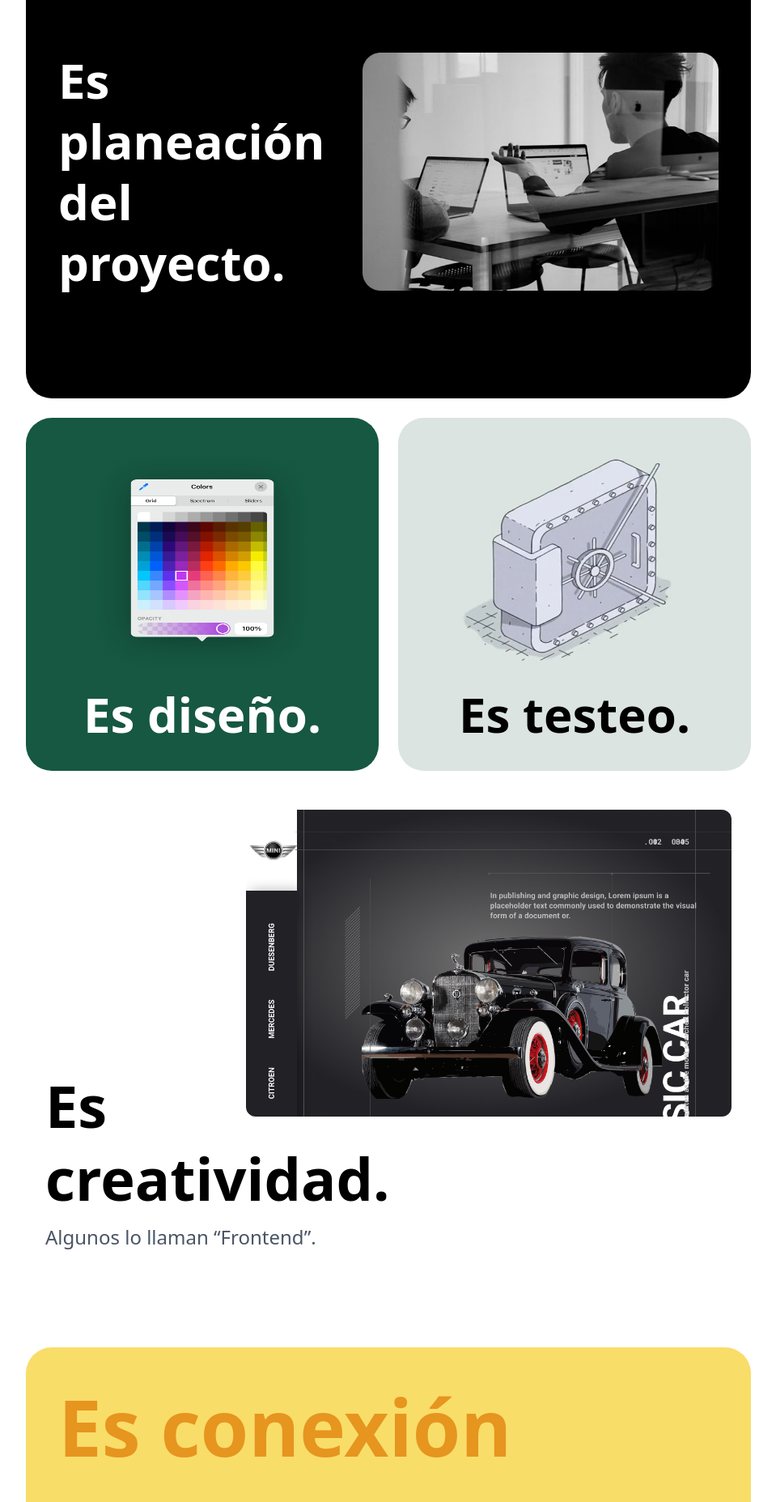
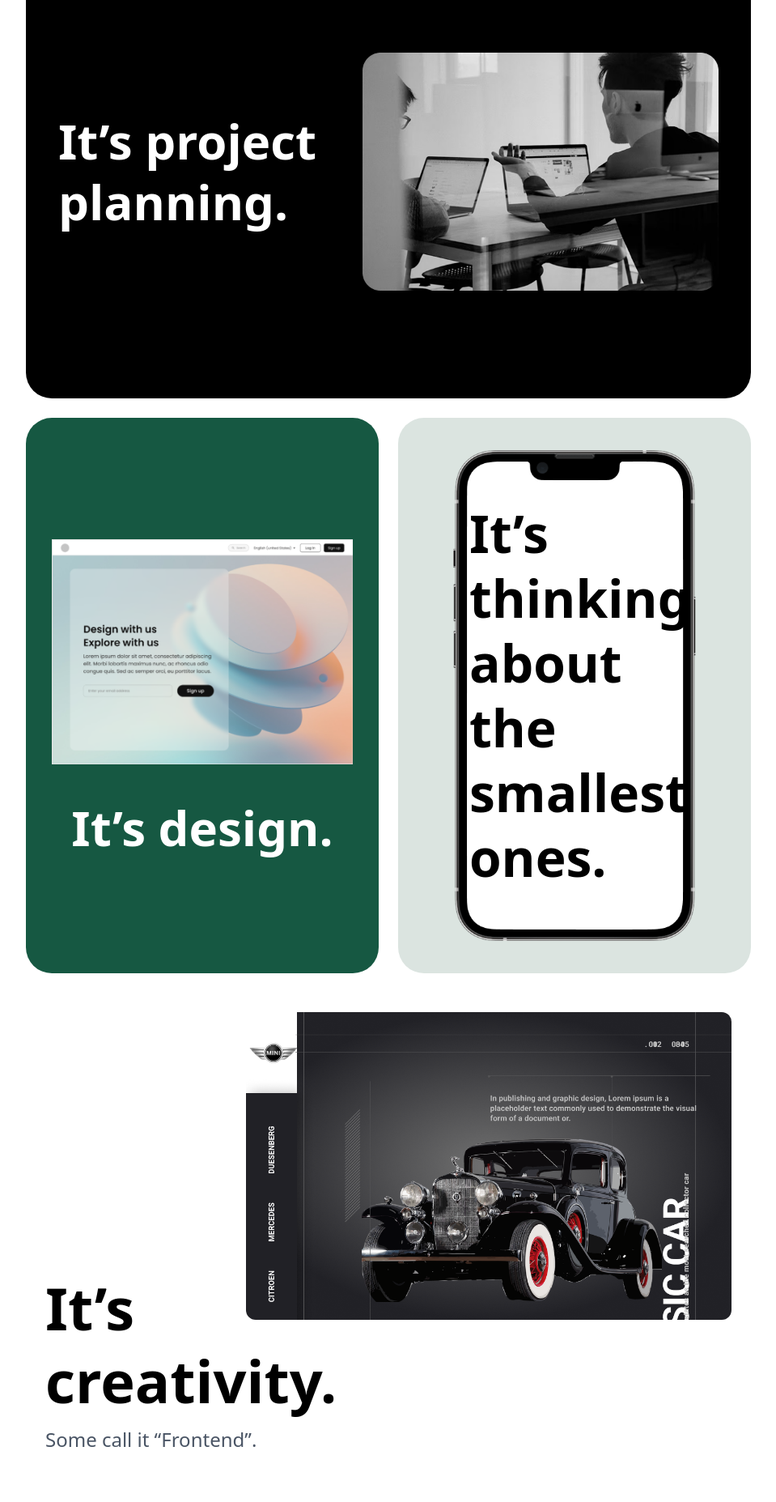
Before and after one commit to Jorgejoya10/jorgePortafolio, a React (Vite) app: page /desarrollo in a window 1280 px wide. Shown: the part 1540-3395 px from the top of the page at 81% size, without its empty margins (160-1119 px from the left). Built offline with nearby package versions, Linux system fonts and the light colour scheme.

Commit message:
Idiomas en secciones

```diff
--- a/src/components/desarrollo/BackendSection.tsx
+++ b/src/components/desarrollo/BackendSection.tsx
@@ -1,19 +1,21 @@
+import { useTranslation } from "react-i18next";
+
 interface Props {
   id: string;
 }
 
 const BackendSection = ({ id }: Props) => {
+  const { t } = useTranslation();
+
   return (
     <section id={id} className="w-full px-6 py-12 flex flex-col items-center gap-6">
       {/* Header amarillo */}
       <div className="bg-[#F9DD69] rounded-[2rem] px-10 py-8 text-left w-full max-w-4xl h-120">
         <h2 className="text-8xl font-bold text-[#E6951F] leading-snug">
-          Es conexión <br />
-          <span className="text-black">con servidores.</span>
+          {t("backend.title")} <br />
+          <span className="text-black">{t("backend.subtitle")}</span>
         </h2>
-        <p className="text-2xl text-gray-700 mt-2">
-          Algunos lo llaman “Backend”.
-        </p>
+        <p className="text-2xl text-gray-700 mt-2">{t("backend.description")}</p>
       </div>
 
       {/* Imagen central automatización */}
@@ -24,7 +26,7 @@ const BackendSection = ({ id }: Props) => {
           className="w-full h-auto"
         />
         <p className="text-6xl font-bold text-black px-8 py-6">
-          Es automatizar procesos.
+          {t("backend.automation")}
         </p>
       </div>
 
@@ -37,8 +39,8 @@ const BackendSection = ({ id }: Props) => {
             alt="Almacenar"
             className="w-54 h-54 mb-4"
           />
-          <p className="text-5xl font-bold text-black">
-            Es almacenar <br /> información.
+          <p className="text-5xl font-bold text-black whitespace-pre-line">
+            {t("backend.store")}
           </p>
         </div>
 
@@ -49,8 +51,8 @@ const BackendSection = ({ id }: Props) => {
             alt="Lógica de negocio"
             className="w-54 h-54 mb-4"
           />
-          <p className="text-5xl font-semibold text-white">
-            Es crear una lógica <br /> de negocio.
+          <p className="text-5xl font-semibold text-white whitespace-pre-line">
+            {t("backend.logic")}
           </p>
         </div>
       </div>
--- a/src/components/desarrollo/FrontendSection.tsx
+++ b/src/components/desarrollo/FrontendSection.tsx
@@ -1,23 +1,26 @@
+import { useTranslation } from "react-i18next";
+
 interface Props {
   id: string;
 }
 
 const FrontendSection = ({ id }: Props) => {
+  const { t } = useTranslation();
+
   return (
     <section id={id} className="w-full px-6 py-12 flex flex-col items-center gap-6">
       {/* Encabezado */}
       <div className="bg-[#ADD5C8] rounded-[2rem] px-10 py-8 text-left w-full max-w-4xl h-130">
         <h2 className="text-8xl font-bold leading-tight text-[#165842]">
-          El desarrollo <br />
-          <span className="text-black">es más que código.</span>
+          {t("frontend.title")} <br />
+          <span className="text-black">{t("frontend.subtitle")}</span>
         </h2>
       </div>
 
       {/* Planeación del proyecto */}
       <div className="bg-black rounded-[2rem] px-10 py-8 text-white flex items-center justify-between w-full max-w-4xl h-140">
-        <p className="text-6xl font-semibold leading-tight max-w-sm">
-          Es planeación <br />
-          del proyecto.
+        <p className="text-6xl font-semibold leading-tight max-w-sm whitespace-pre-line">
+          {t("frontend.planning")}
         </p>
         <img
           src="/desarrollo/planeacion.png"
@@ -26,33 +29,36 @@ const FrontendSection = ({ id }: Props) => {
         />
       </div>
 
-      {/* Diseño y Testeo */}
+      {/* Diseño y Responsive */}
       <div className="flex gap-6 w-full max-w-4xl">
         {/* Diseño */}
-        <div className="bg-[#165842] text-white flex-1 rounded-[2rem] px-8 py-10 flex flex-col items-center justify-center">
+        <div className="bg-[#165842] text-white flex-1 rounded-[2rem] px-8 py-10 flex flex-col items-center justify-center gap-8">
           <img
             src="/desarrollo/diseño.png"
             alt="Diseño"
-            className="w-70 h-70 mb-4"
+            className="w-100 h-auto mb-4"
           />
-          <p className="text-6xl font-semibold">Es diseño.</p>
+          <p className="text-6xl font-semibold whitespace-pre-line">{t("frontend.design")}</p>
         </div>
 
-        {/* Testeo */}
-        <div className="bg-[#DBE4E0] text-black flex-1 rounded-[2rem] px-8 py-10 flex flex-col items-center justify-center">
+        {/* Responsive Design */}
+        <div className="bg-[#DBE4E0] text-black flex-1 rounded-[2rem] px-8 py-10 flex items-center justify-center relative">
           <img
-            src="/desarrollo/testeo.png"
-            alt="Testeo"
-            className="w-70 h-70 mb-4"
+            src="/desarrollo/movil.png"
+            alt="Responsive"
+            className="w-full h-auto max-w-[300px]"
           />
-          <p className="text-6xl font-semibold">Es testeo.</p>
+          <div className="absolute inset-0 flex items-center justify-start ml-22">
+            <p className="text-[4rem] leading-[5rem] font-bold text-black text-center max-w-[90px] whitespace-pre-line">
+              {t("frontend.responsive")}
+            </p>
+          </div>
         </div>
       </div>
 
       {/* Creatividad */}
-
       <div className="bg-white rounded-[2rem] p-6 w-full max-w-4xl text-black relative overflow-hidden">
-        {/* Imagen en la esquina superior derecha */}
+        {/* Imagen arriba a la derecha */}
         <div className="absolute top-6 right-6 w-[70%] max-w-[600px]">
           <img
             src="/desarrollo/creatividad.png"
@@ -63,13 +69,11 @@ const FrontendSection = ({ id }: Props) => {
 
         {/* Texto abajo a la izquierda */}
         <div className="mt-[320px]">
-          {/* Ajusta el margen según la altura de tu imagen */}
-          <h2 className="text-7xl font-bold leading-tight">
-            Es <br />
-            <span className="text-7xl">creatividad.</span>
+          <h2 className="text-7xl font-bold leading-tight whitespace-pre-line">
+            {t("frontend.creativity.title")}
           </h2>
           <p className="text-2xl text-gray-600 mt-3">
-            Algunos lo llaman “Frontend”.
+            {t("frontend.creativity.description")}
           </p>
         </div>
       </div>
--- a/src/components/desarrollo/SecuritySection.tsx
+++ b/src/components/desarrollo/SecuritySection.tsx
@@ -1,8 +1,12 @@
+import { useTranslation } from "react-i18next";
+
 interface Props {
   id: string;
 }
 
 const SecuritySection = ({ id }: Props) => {
+  const { t } = useTranslation();
+
   return (
     <section
       id={id}
@@ -11,26 +15,28 @@ const SecuritySection = ({ id }: Props) => {
       {/* Encabezado azul */}
       <div className="bg-[#B5C0E2] rounded-[2rem] px-10 py-8 text-left w-full max-w-4xl h-100">
         <h2 className="text-8xl font-bold text-[#6350E2] leading-tight">
-          Es protección
+          {t("security.title1")}
         </h2>
         <h2 className="text-8xl font-bold text-black leading-tight">
-          de activos.
+          {t("security.title2")}
         </h2>
-        <p className="text-2xl text-gray-700 mt-2">“Cyber Seguridad”</p>
+        <p className="text-2xl text-gray-700 mt-2">{t("security.subtitle")}</p>
       </div>
 
       {/* Tarjeta central */}
       <div className="bg-white rounded-[2rem] p-6 w-full max-w-4xl">
         <div className="flex items-end justify-between gap-15">
           <img
-          src="/desarrollo/seguridad.png"
-          alt="Arquitectura de Seguridad"
-          className="w-110 h-auto rounded-xl mb-2"
-        />
-        <p className="text-4xl font-semibold text-gray-600">Siempre trabajando bajo los estándares internacionales.</p>
+            src="/desarrollo/seguridad.png"
+            alt="Arquitectura de Seguridad"
+            className="w-110 h-auto rounded-xl mb-2"
+          />
+          <p className="text-4xl font-semibold text-gray-600">
+            {t("security.standards")}
+          </p>
         </div>
-        <p className="text-7xl font-bold text-black mt-2">
-          Creación de una <br /> arquitectura de seguridad.
+        <p className="text-7xl font-bold text-black mt-2 whitespace-pre-line">
+          {t("security.architecture")}
         </p>
       </div>
 
@@ -40,11 +46,11 @@ const SecuritySection = ({ id }: Props) => {
         <div className="flex-1 bg-black rounded-[1.5rem] px-6 py-8 flex flex-col items-center text-center">
           <img
             src="/desarrollo/cripto.jpg"
-            alt="Fases del desarrollo"
+            alt="Criptografía"
             className="w-74 h-auto mb-4"
           />
-          <p className="text-5xl text-white font-semibold">
-            Es tener <br /> fundamentos matemáticos.
+          <p className="text-5xl text-white font-semibold whitespace-pre-line">
+            {t("security.math")}
           </p>
         </div>
 
@@ -55,8 +61,8 @@ const SecuritySection = ({ id }: Props) => {
             alt="Fases del desarrollo"
             className="w-74 h-auto mb-4"
           />
-          <p className="text-5xl text-white font-semibold">
-            Es seguridad en <br /> todas las fases <br /> del desarrollo.
+          <p className="text-5xl text-white font-semibold whitespace-pre-line">
+            {t("security.phases")}
           </p>
         </div>
       </div>
--- a/src/locales/en.json
+++ b/src/locales/en.json
@@ -77,6 +77,34 @@
       }
     ],
     "visitSite": "Visit Site"
+  },
+  "frontend": {
+    "title": "Development",
+    "subtitle": "is more than code.",
+    "planning": "It’s project\nplanning.",
+    "design": "It’s design.",
+    "responsive": "It’s thinking\n about the\nsmallest\n ones.",
+    "creativity": {
+      "title": "It’s\ncreativity.",
+      "description": "Some call it “Frontend”."
+    }
+  },
+  "backend": {
+    "title": "It’s connection",
+    "subtitle": "with servers.",
+    "description": "Some call it “Backend”.",
+    "automation": "It’s automating processes.",
+    "store": "It’s storing\ninformation.",
+    "logic": "It’s building\nbusiness logic."
+  },
+  "security": {
+    "title1": "It’s protection",
+    "title2": "of assets.",
+    "subtitle": "“CyberSecurity”",
+    "standards": "Always working under international standards.",
+    "architecture": "It’s building a\nsecurity\n architecture.",
+    "math": "It’s having\nmathematical foundations.",
+    "phases": "It’s security in\nall phases\nof development."
   },
   "footer": {
     "role": "Jorge Chávez – Full Stack Developer & Security Analyst",
--- a/src/locales/es.json
+++ b/src/locales/es.json
@@ -77,6 +77,34 @@
       }
     ],
     "visitSite": "Visitar sitio"
+  },
+  "frontend": {
+    "title": "El desarrollo",
+    "subtitle": "es más que código.",
+    "planning": "Es planeación\ndel proyecto.",
+    "design": "Es diseño.",
+    "responsive": "Es pensar\nen los\nmás peque\nños.",
+    "creativity": {
+      "title": "Es\ncreatividad.",
+      "description": "Algunos lo llaman “Frontend”."
+    }
+  },
+  "backend": {
+    "title": "Es conexión",
+    "subtitle": "con servidores.",
+    "description": "Algunos lo llaman “Backend”.",
+    "automation": "Es automatizar procesos.",
+    "store": "Es almacenar\ninformación.",
+    "logic": "Es crear una lógica\nde negocio."
+  },
+  "security": {
+    "title1": "Es protección",
+    "title2": "de activos.",
+    "subtitle": "“Cyber Seguridad”",
+    "standards": "Siempre trabajando bajo los estándares internacionales.",
+    "architecture": "Es creación de una\narquitectura de seguridad.",
+    "math": "Es tener\nfundamentos matemáticos.",
+    "phases": "Es seguridad en\ntodas las fases\ndel desarrollo."
   },
   "footer": {
     "role": "Jorge Chávez – Desarrollador Full Stack & Analista de Seguridad",
```
Also changed, not shown: public/desarrollo/diseño.png, public/desarrollo/movil.png (added).
